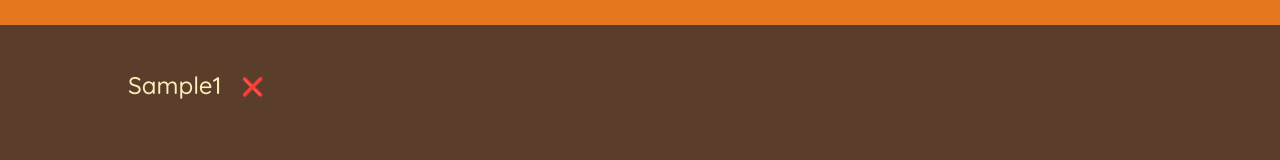
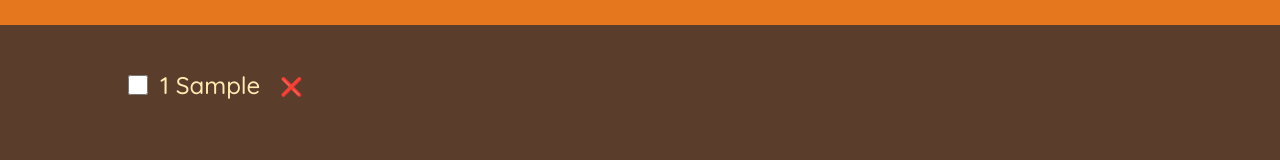
Before and after one commit to lukajincharadze/React-Travel-list, a React (Create React App) app: page / in a window 1280 px wide. Both pictures are taken after typing "Sample" into the empty fields and a click on the button "ADD". Shown: the part 252-412 px from the top of the page. Built offline with nearby package versions, Linux system fonts and the light colour scheme.

Commit message:
Update App.js

```diff
--- a/src/App.js
+++ b/src/App.js
@@ -11,11 +11,23 @@
     setItems((items) => items.filter((item) => item.id !== id));
   }
 
+  function handleToggleItem(id) {
+    setItems((items) =>
+      items.map((item) =>
+        item.id === id ? { ...item, packed: !item.packed } : item
+      )
+    );
+  }
+
   return (
     <div className="app">
       <Logo />
       <Form onAddItems={handleAddItems} />
-      <PackingList items={items} onDeleteItem={handleDeleteItem} />
+      <PackingList
+        items={items}
+        onDeleteItem={handleDeleteItem}
+        onToggleItems={handleToggleItem}
+      />
       <Stats />
     </div>
   );
@@ -67,24 +79,33 @@
   );
 }
 
-function PackingList({ items, onDeleteItem }) {
+function PackingList({ items, onDeleteItem, onToggleItems }) {
   return (
     <div className="list">
       <ul>
         {items.map((item) => (
-          <Item item={item} onDeleteItem={onDeleteItem} key={item.id} />
+          <Item
+            item={item}
+            onDeleteItem={onDeleteItem}
+            onToggleItems={onToggleItems}
+            key={item.id}
+          />
         ))}
       </ul>
     </div>
   );
 }
 
-function Item({ item, onDeleteItem }) {
+function Item({ item, onDeleteItem, onToggleItems }) {
   return (
     <li>
+      <input
+        type="checkbox"
+        value={item.packed}
+        onChange={() => onToggleItems(item.id)}
+      ></input>
       <span style={item.packed ? { textDecoration: "line-through" } : {}}>
-        {item.description}
-        {item.quantity}
+        {item.quantity} {item.description}
       </span>
       <button onClick={() => onDeleteItem(item.id)}>❌</button>
     </li>
```
